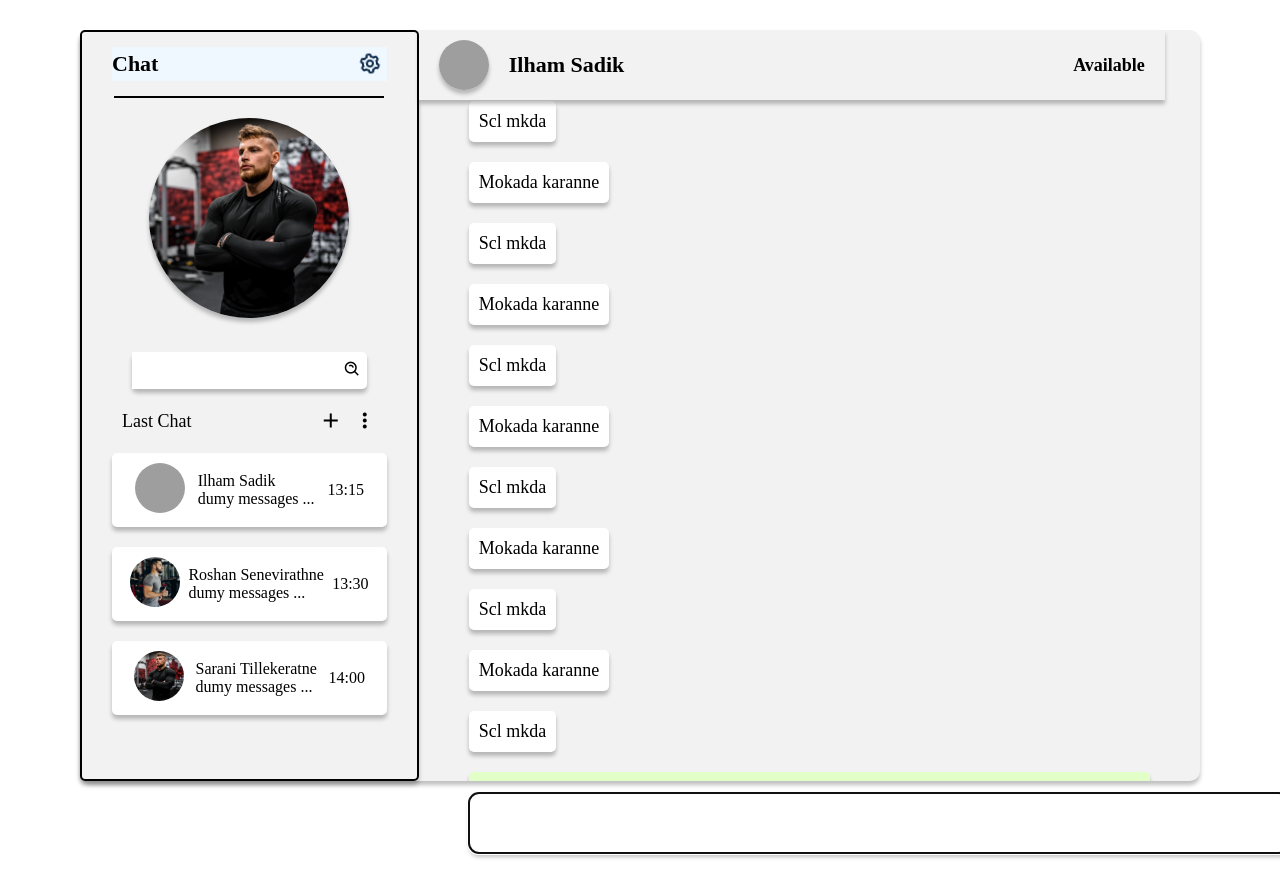
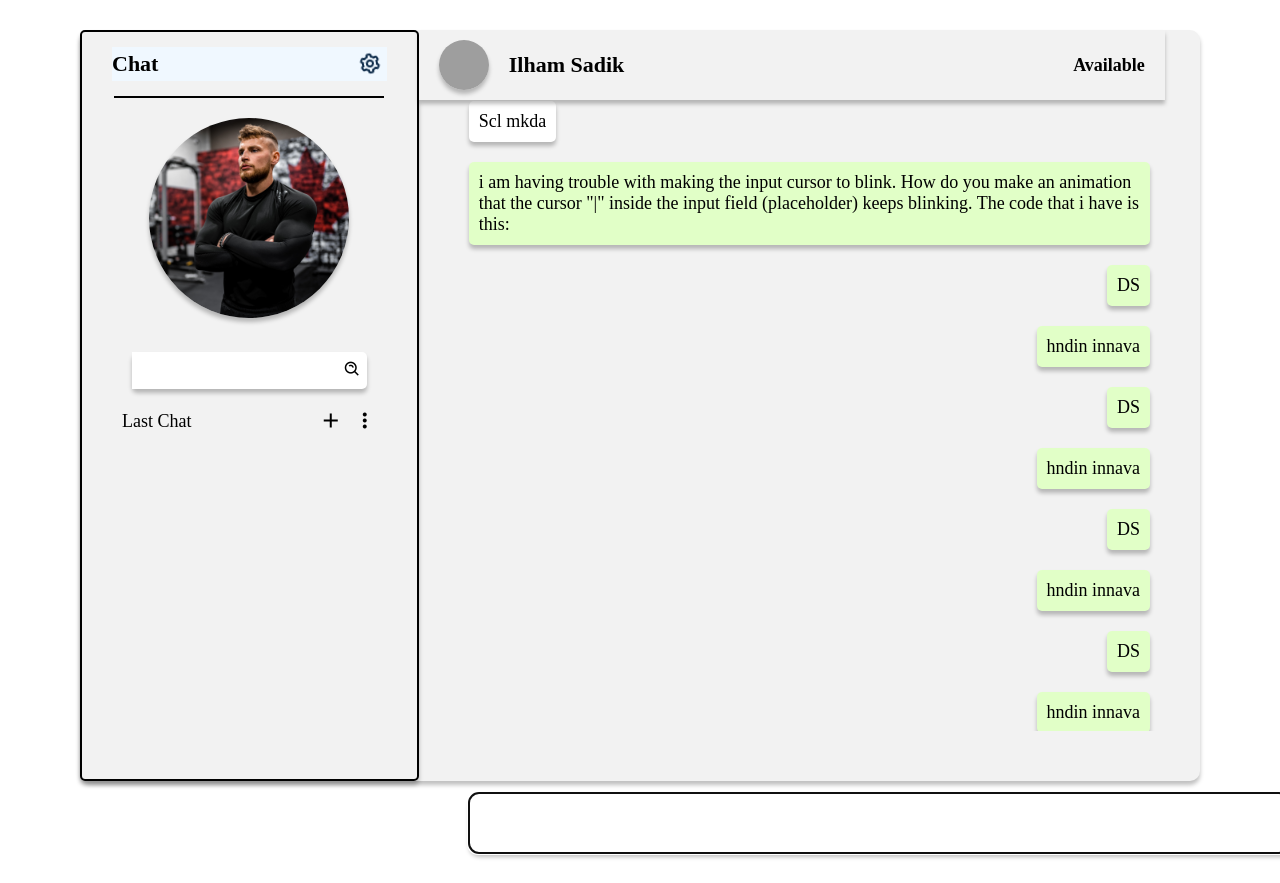
Before and after one commit to YohanNayanajith/Fitbot_Backend, a web app: the page made by src/main/webapp/Physical Member/Messages/Messages.html in a window 1280 px wide. Run offline with its HTML, style and script files only (its server is not run), Linux system fonts and the light colour scheme; data that the repository does not hold is empty; grey boxes are pictures that could not be loaded.

Commit message:
chat change 2021-11-29

```diff
--- a/src/main/webapp/Physical Member/Dashboard/Dashboard.js
+++ b/src/main/webapp/Physical Member/Dashboard/Dashboard.js
@@ -2,7 +2,7 @@ function physical_member_dashboard() {
     let anchor_dashboard = document.getElementById("phy_mem_dashboard");
     let anchor_dashboard_i = document.getElementById("phy_mem_dashboard_i");
     let dashboard_text = document.getElementById("physical_member_dashboard_text");
-    console.log("mokada meee dashboard");
+    // console.log("mokada meee dashboard");
     anchor_dashboard.style.backgroundColor = "white";
     anchor_dashboard_i.style.color = "black";
     dashboard_text.style.color = "black";
--- a/src/main/webapp/Physical Member/Messages/Messages.css
+++ b/src/main/webapp/Physical Member/Messages/Messages.css
@@ -141,6 +141,8 @@
     border-radius: 10px; */
     position: relative;
     overflow-y: scroll;
+    /*margin-top: 40px;*/
+    margin-bottom: 50px;
 }
 .messages_physical_container_right_header{
     display: flex;
@@ -240,7 +242,7 @@
     border-radius: 5px;
     margin: 10px 50px;
     position: relative;
-    box-shadow: 0px 4px 4px rgba(0, 0, 0, 0.25);
+    box-shadow: 0 4px 4px rgba(0, 0, 0, 0.25);
 }
 
 .send_messages_of_physical_member div div {
--- a/src/main/webapp/Physical Member/Messages/Messages.html
+++ b/src/main/webapp/Physical Member/Messages/Messages.html
@@ -11,7 +11,7 @@
 <body>
 <div class="messages_physical" id="messages_physical">
     <div class="messages_physical_container">
-        <div class="messages_physical_container_left">
+        <div class="messages_physical_container_left" id="messages_physical_container_left">
 
             <div class="messages_physical_container_left_header">
                 <div class="messages_physical_container_left_header_text">Chat</div>
@@ -44,49 +44,50 @@
                 </div>
             </div>
 
-            <div class="messages_physical_container_left_my_chats">
-                <div class="messages_physical_container_left_my_chats_image">
-                    <img src="Physical Member/Images/instructor3.jpg" alt="small picture">
-                </div>
-                <div>
-                    <div>Ilham Sadik</div>
-                    <div>dumy messages ...</div>
-                </div>
-                <div>
-                    <div>13:15</div>
-                </div>
-            </div>
+<!--            <div class="messages_physical_container_left_my_chats">-->
+<!--                <div class="messages_physical_container_left_my_chats_image">-->
+<!--                    <img src="Physical Member/Images/instructor3.jpg" alt="small picture">-->
+<!--                </div>-->
+<!--                <div>-->
+<!--                    <div>Ilham Sadik</div>-->
+<!--                    <div>dumy messages ...</div>-->
+<!--                </div>-->
+<!--                <div>-->
+<!--                    <div>13:15</div>-->
+<!--                </div>-->
+<!--            </div>-->
 
-            <div class="messages_physical_container_left_my_chats">
-                <div class="messages_physical_container_left_my_chats_image">
-                    <img src="Physical Member/Images/instructor4.jpg" alt="small picture">
-                </div>
-                <div>
-                    <div>Roshan Senevirathne</div>
-                    <div>dumy messages ...</div>
-                </div>
-                <div>
-                    <div>13:30</div>
-                </div>
-            </div>
+<!--            <div class="messages_physical_container_left_my_chats">-->
+<!--                <div class="messages_physical_container_left_my_chats_image">-->
+<!--                    <img src="Physical Member/Images/instructor4.jpg" alt="small picture">-->
+<!--                </div>-->
+<!--                <div>-->
+<!--                    <div>Roshan Senevirathne</div>-->
+<!--                    <div>dumy messages ...</div>-->
+<!--                </div>-->
+<!--                <div>-->
+<!--                    <div>13:30</div>-->
+<!--                </div>-->
+<!--            </div>-->
 
-            <div class="messages_physical_container_left_my_chats">
-                <div class="messages_physical_container_left_my_chats_image">
-                    <img src="Physical Member/Images/profile_image.jpg" alt="small picture">
-                </div>
-                <div>
-                    <div>Sarani Tillekeratne</div>
-                    <div>dumy messages ...</div>
-                </div>
-                <div>
-                    <div>14:00</div>
-                </div>
-            </div>
+<!--            <div class="messages_physical_container_left_my_chats">-->
+<!--                <div class="messages_physical_container_left_my_chats_image">-->
+<!--                    <img src="Physical Member/Images/profile_image.jpg" alt="small picture">-->
+<!--                </div>-->
+<!--                <div>-->
+<!--                    <div>Sarani Tillekeratne</div>-->
+<!--                    <div>dumy messages ...</div>-->
+<!--                </div>-->
+<!--                <div>-->
+<!--                    <div>14:00</div>-->
+<!--                </div>-->
+<!--            </div>-->
 
         </div>
-        <div class="messages_physical_container_right">
 
-            <div class="messages_physical_container_right_header">
+        <div class="messages_physical_container_right" id="messages_physical_container_right">
+
+            <div class="messages_physical_container_right_header" id="messages_physical_container_right_header">
                 <div class="messages_physical_container_right_image">
                     <img src="Physical Member/Images/instructor3.jpg" alt="chat image">
 
@@ -100,7 +101,7 @@
             </div>
 
             <div class="messages_of_physical_member" id="messages_of_physical_member">
-                <div class="send_messages_of_physical_member">
+                <div class="send_messages_of_physical_member" id="send_messages_of_physical_member">
                     <div class="receive_messages_of_physical_member_chat1">
                         <div>Mokada karanne</div>
                     </div>
@@ -108,40 +109,28 @@
                         <div>Scl mkda</div>
                     </div>
 
-                    <div class="receive_messages_of_physical_member_chat1">
-                        <div>Mokada karanne</div>
-                    </div>
-                    <div class="receive_messages_of_physical_member_chat1">
-                        <div>Scl mkda</div>
-                    </div>
-                    <div class="receive_messages_of_physical_member_chat1">
-                        <div>Mokada karanne</div>
-                    </div>
-                    <div class="receive_messages_of_physical_member_chat1">
-                        <div>Scl mkda</div>
-                    </div>
-                    <div class="receive_messages_of_physical_member_chat1">
-                        <div>Mokada karanne</div>
-                    </div>
-                    <div class="receive_messages_of_physical_member_chat1">
-                        <div>Scl mkda</div>
-                    </div>
-                    <div class="receive_messages_of_physical_member_chat1">
-                        <div>Mokada karanne</div>
-                    </div>
-                    <div class="receive_messages_of_physical_member_chat1">
-                        <div>Scl mkda</div>
-                    </div>
-                    <div class="receive_messages_of_physical_member_chat1">
-                        <div>Mokada karanne</div>
-                    </div>
-                    <div class="receive_messages_of_physical_member_chat1">
-                        <div>Scl mkda</div>
-                    </div>
+<!--                    <div class="receive_messages_of_physical_member_chat1">-->
+<!--                        <div>Mokada karanne</div>-->
+<!--                    </div>-->
+<!--                    <div class="receive_messages_of_physical_member_chat1">-->
+<!--                        <div>Scl mkda</div>-->
+<!--                    </div>-->
+<!--                    <div class="receive_messages_of_physical_member_chat1">-->
+<!--                        <div>Mokada karanne</div>-->
+<!--                    </div>-->
+<!--                    <div class="receive_messages_of_physical_member_chat1">-->
+<!--                        <div>Scl mkda</div>-->
+<!--                    </div>-->
+<!--                    <div class="receive_messages_of_physical_member_chat1">-->
+<!--                        <div>Mokada karanne</div>-->
+<!--                    </div>-->
+<!--                    <div class="receive_messages_of_physical_member_chat1">-->
+<!--                        <div>Scl mkda</div>-->
+<!--                    </div>-->
 
                 </div>
 
-                <div class="receive_messages_of_physical_member">
+                <div class="receive_messages_of_physical_member" id="receive_messages_of_physical_member">
                     <div class="receive_messages_of_physical_member_chat2">
                         <div>i am having trouble with making the input cursor to blink. How do you make an animation that the cursor "|" inside the input field (placeholder) keeps blinking. The code that i have is this:</div>
                     </div>
@@ -170,20 +159,11 @@
                     <div class="receive_messages_of_physical_member_chat2">
                         <div>hndin innava</div>
                     </div>
-                    <div class="receive_messages_of_physical_member_chat2">
-                        <div>DS</div>
-                    </div>
-                    <div class="receive_messages_of_physical_member_chat2">
-                        <div>hndin innava</div>
-                    </div>
-                    <div class="receive_messages_of_physical_member_chat2">
-                        <div>DS</div>
-                    </div>
                 </div>
 
             </div>
 
-            <div class="messages_physical_container_right_typing_area">
+            <div class="messages_physical_container_right_typing_area" id="messages_physical_container_right_typing_area">
                 <div class="messages_physical_container_right_typing_area_input"><input type="text" autofocus></div>
                 <div class="messages_physical_container_right_typing_area_icon"><i class='bx bx-send'></i></div>
             </div>
@@ -191,6 +171,7 @@
         </div>
 
     </div>
+
 </div>
 </body>
 <script src="Physical Member/Messages/Messages.js"></script>
--- a/src/main/webapp/Physical Member/Messages/Messages.js
+++ b/src/main/webapp/Physical Member/Messages/Messages.js
@@ -8,13 +8,51 @@ function physical_member_messages(){
 }
 
 function searchInstructor(){
-    var arr = ["yohan","Nayanajith","Sachinka","Faalil"];
-    $("#messages_physical_container_left_search_text_input").on("keyup", function() {
-        // var value = $(this).val().toLowerCase();
-        // $("#myTable tr").filter(function() {
-        //     $(this).toggle($(this).text().toLowerCase().indexOf(value) > -1)
-        // });
+    $('#messages_physical_container_left_search_text_input').keyup(function(){
+        // alert("yohan2");
+        let value = $(this).val().toLowerCase();
+        $('.messages_physical_container_left_my_chats').filter(function() {
+            $(this).toggle($(this).text().toLowerCase().indexOf(value) > -1)
+        });
+    });
 
-        //https://www.w3schools.com/jquery/jquery_filters.asp
+    // $("button").click(function() {
+    $(document).scrollTop($(document).height());
+    // });
+}
+
+function selected_instructor_physical(number){
+    // alert("Click");
+    console.log(number);
+    $('#messages_physical_container_right_header').show();
+    // $('#messages_of_physical_member').hide();
+    $('#send_messages_of_physical_member').hide();
+    $('#messages_physical_container_right_typing_area').show();
+
+    let instructor_id = "Ins_"+number;
+
+    $.ajax({
+        method: "POST",
+        url: "physicalMember/Message",
+        data:{instructor_id:instructor_id},
+        dataType: "json",
+        // contentType:"application/json",
+        success: function (result) {
+            // alert(result);
+            console.log(result);
+            $.map(result,function(x){
+                $('#send_messages_of_physical_member').append(
+                    '<div class="receive_messages_of_physical_member_chat1">'+
+                    '<div>'+x["message_description"]+'</div>'+
+                '</div>'
+            );
+            });
+        },
+        error: function (error) {
+            console.log(error + "edit profile");
+        }
     });
+
+    $('#messages_of_physical_member').show();
+    $('#send_messages_of_physical_member').show();
 }
```
Also changed, not shown: src/main/java/com/group39/fitbot/group39_fitbot/controller/PhysicalMemberMessagesController.java (added, +52 -0 lines), src/main/java/com/group39/fitbot/group39_fitbot/dao/PhysicalMemberMessageDAO.java (added, +62 -0 lines), src/main/java/com/group39/fitbot/group39_fitbot/model/PhysicalMemberMessage.java (added, +93 -0 lines), src/main/webapp/Physical Member/LeftSidebar/LeftSidebar.js (+81 -68 lines), src/main/webapp/WEB-INF/web.xml (+9 -0 lines), 5 other files.
